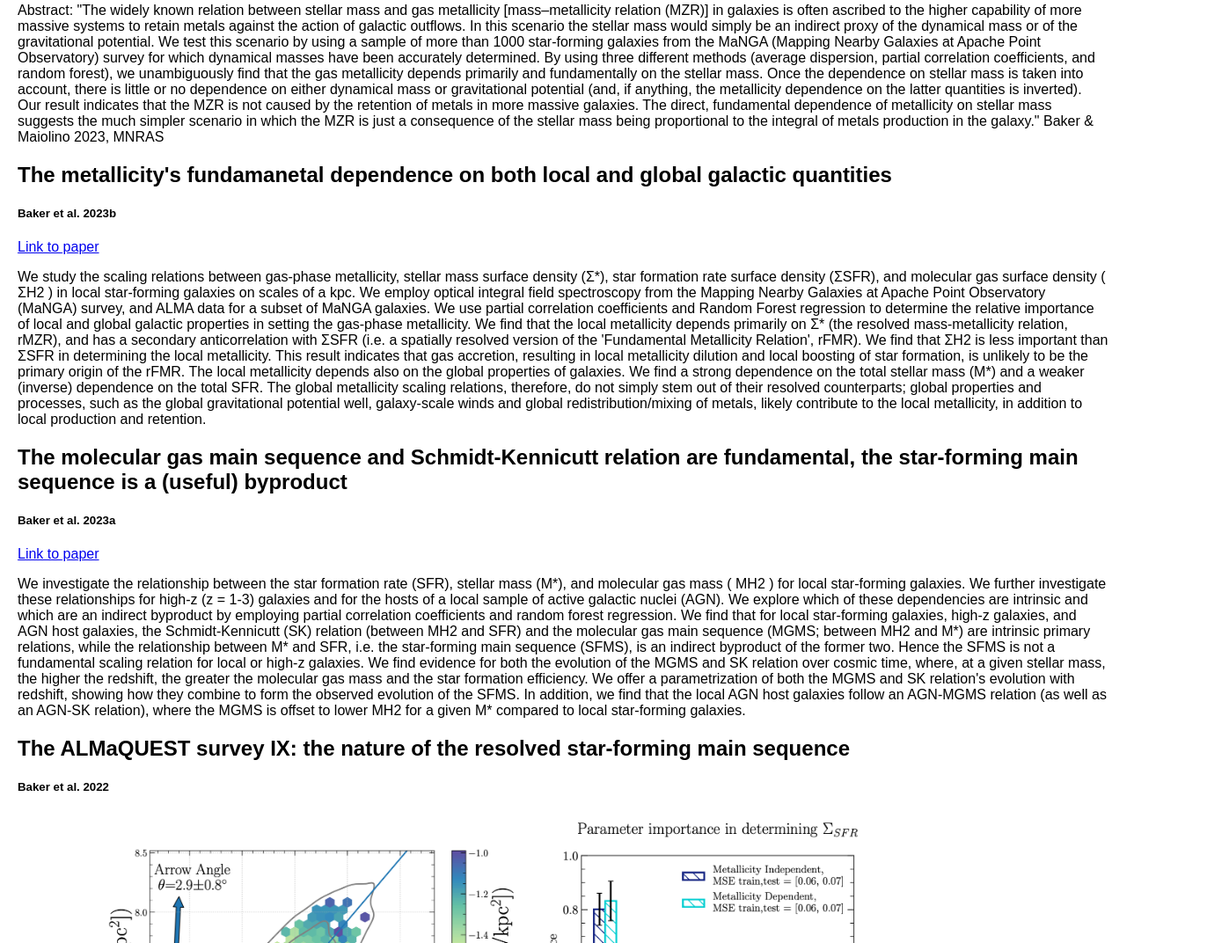
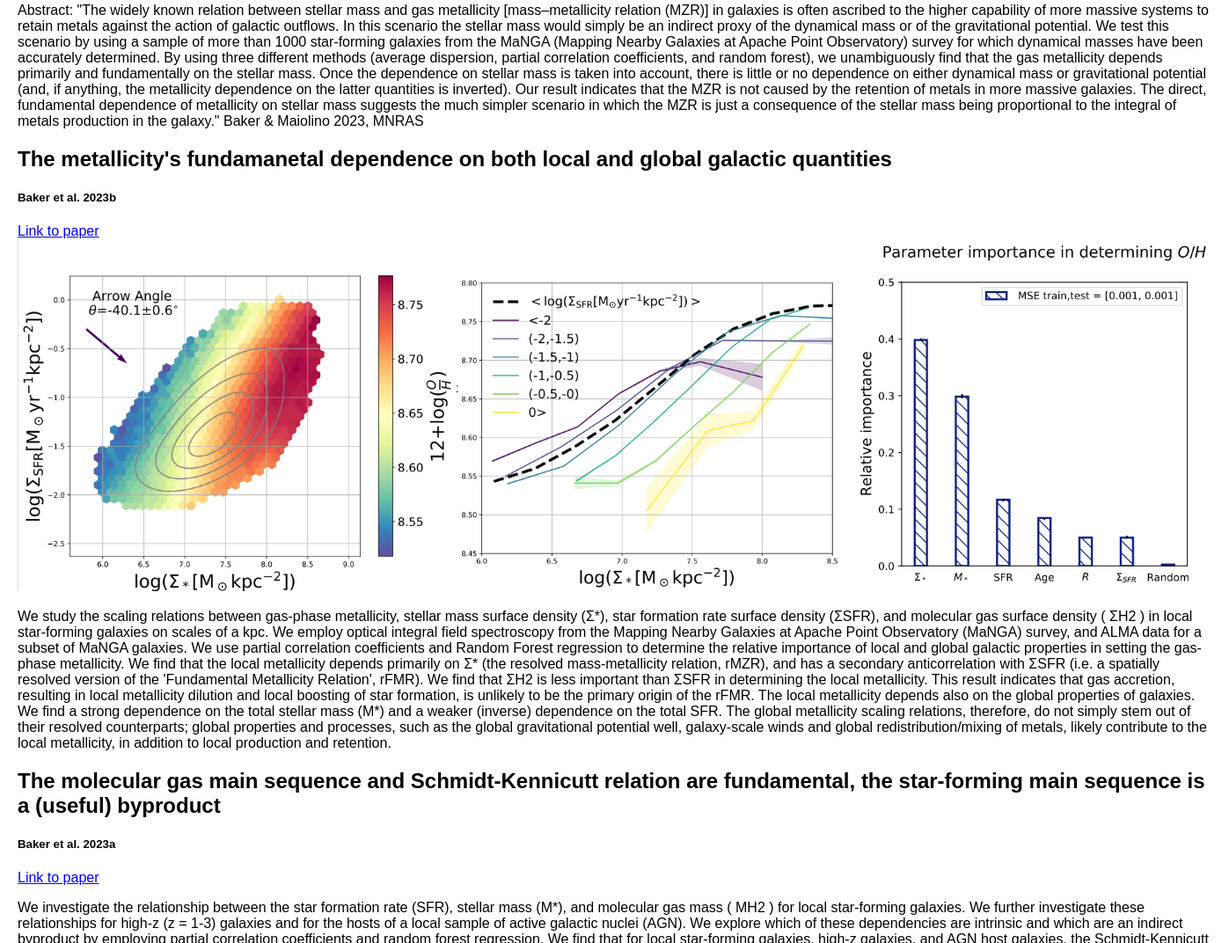
Before and after one commit to Astro-William-Baker/Astro-William-Baker.github.io, a plain HTML site: page index.html in a window 1280 px wide. Shown: the part 3488-4560 px from the top of the page at 88% size, 1397 px wide, since content can reach past the window. Drawn offline with Linux system fonts and the light colour scheme.

Commit message:
first attempt_4

```diff
--- a/index.html
+++ b/index.html
@@ -180,7 +180,7 @@ body {
     <h2>The metallicity's fundamanetal dependence on both local and global galactic quantities </h2>
     <h5>Baker et al. 2023b</h5>
     <a href="https://doi.org/10.1093/mnras/stac3594">Link to paper</a>
-    <!-- <div class="fakeimg" style="height:200px;">Image</div> -->
+    <img src="images/Baker2023b.png" alt="Image description" style="height:400px;">
     <p>We study the scaling relations between gas-phase metallicity, stellar mass surface density (Σ*), star formation rate surface density (ΣSFR), and molecular gas surface density ( ΣH2 ) in local star-forming galaxies on scales of a kpc.
       We employ optical integral field spectroscopy from the Mapping Nearby Galaxies at Apache Point Observatory (MaNGA) survey, and ALMA data for a subset of MaNGA galaxies.
       We use partial correlation coefficients and Random Forest regression to determine the relative importance of local and global galactic properties in setting the gas-phase metallicity.
```
Also changed, not shown: images/Baker2023b.png (added).
